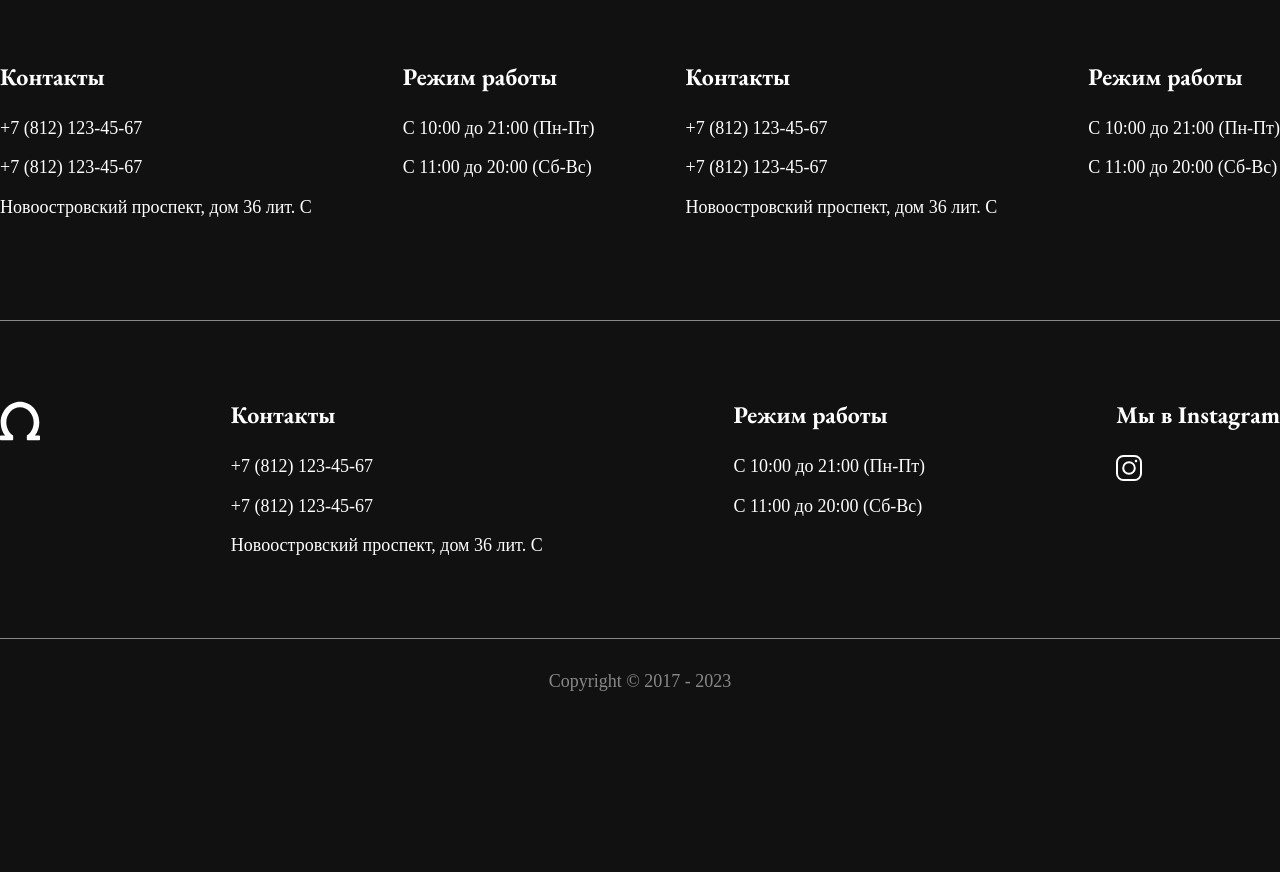
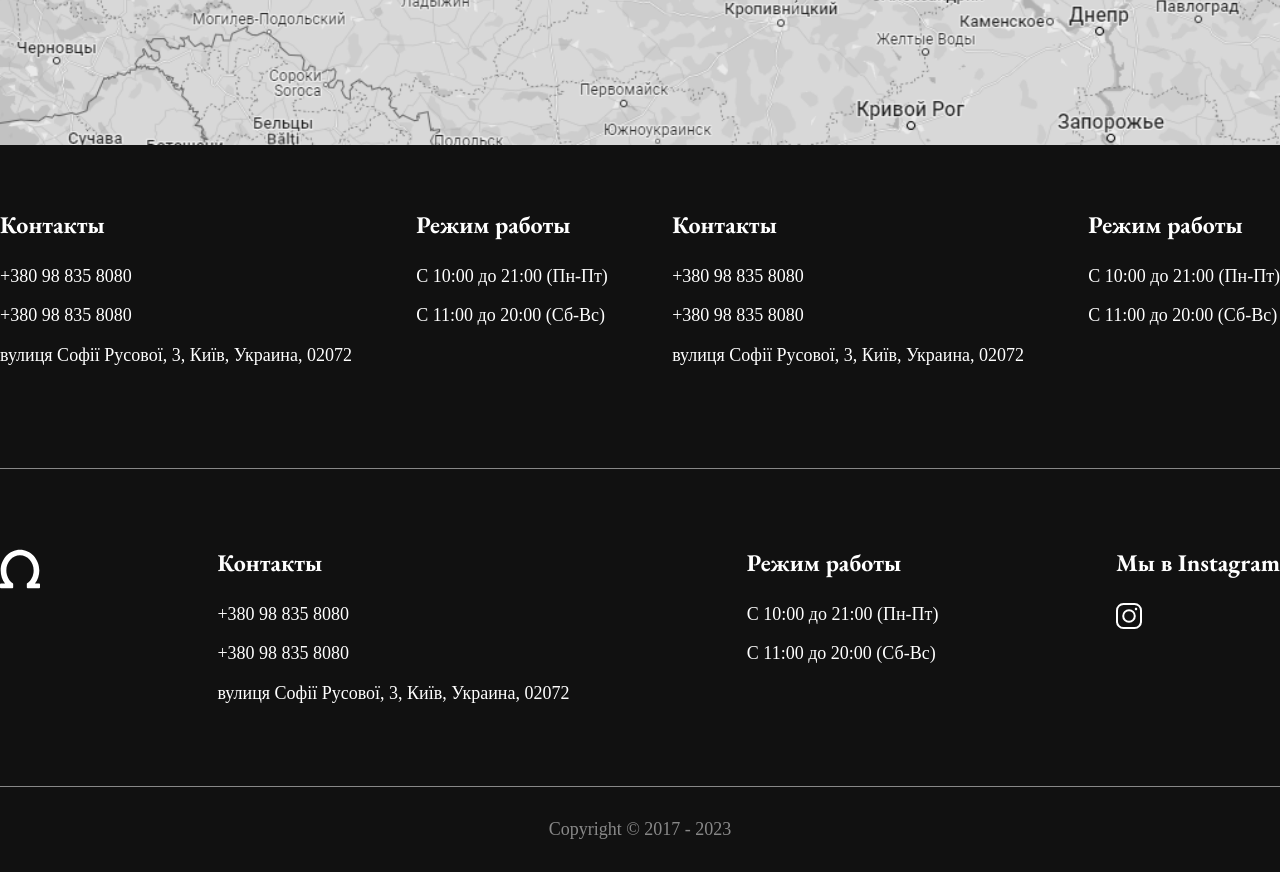
Before and after one commit to shpakvlad/Delote-Beauty, a plain HTML site: page contacts.html in a window 1280 px wide. Shown: the part 902-1774 px from the top of the page. Before the commit the page ends 1627 px from the top, so only its background shows below. Drawn offline with Linux system fonts and the light colour scheme; a web font is replaced by a local one.

Commit message:
translate address to ukranian

```diff
--- a/contacts.html
+++ b/contacts.html
@@ -80,14 +80,14 @@
         <section class="contacts wrapper">
             <h2>Контакты</h2>
 
-            <img src="./res/img/map/maps.png" alt="" />
+            <img src="./res/img/map/maps-kyiv.png" alt="" />
 
             <div class="menu-panel">
                 <div class="footer-menu">
                     <p>Контакты</p>
-                    <a href="tel:+78121234567">+7 (812) 123-45-67</a>
-                    <a href="tel:++79111234567">+7 (812) 123-45-67</a>
-                    <a href="#">Новоостровский проспект, дом 36 лит. С</a>
+                    <a href="tel:+380988358080">+380 98 835 8080</a>
+                    <a href="tel:+380988358080">+380 98 835 8080</a>
+                    <a href="#">вулиця Софії Русової, 3, Київ, Украина, 02072</a>
                 </div>
                 <div class="footer-menu">
                     <p>Режим работы</p>
@@ -97,9 +97,9 @@
 
                 <div class="footer-menu">
                     <p>Контакты</p>
-                    <a href="tel:+78121234567">+7 (812) 123-45-67</a>
-                    <a href="tel:++79111234567">+7 (812) 123-45-67</a>
-                    <a href="#">Новоостровский проспект, дом 36 лит. С</a>
+                    <a href="tel:+380988358080">+380 98 835 8080</a>
+                    <a href="tel:+380988358080">+380 98 835 8080</a>
+                    <a href="#">вулиця Софії Русової, 3, Київ, Украина, 02072</a>
                 </div>
                 <div class="footer-menu">
                     <p>Режим работы</p>
@@ -118,9 +118,9 @@
 
                 <div class="footer-menu">
                     <p>Контакты</p>
-                    <a href="tel:+78121234567">+7 (812) 123-45-67</a>
-                    <a href="tel:++79111234567">+7 (812) 123-45-67</a>
-                    <a href="#">Новоостровский проспект, дом 36 лит. С</a>
+                    <a href="tel:+78121234567">+380 98 835 8080</a>
+                    <a href="tel:++79111234567">+380 98 835 8080</a>
+                    <a href="#">вулиця Софії Русової, 3, Київ, Украина, 02072</a>
                 </div>
                 <div class="footer-menu">
                     <p>Режим работы</p>
--- a/res/css/contacts.css
+++ b/res/css/contacts.css
@@ -12,6 +12,7 @@ header {
 .contacts img {
     width: 100%;
     margin-bottom: 60px;
+    filter: grayscale(1);
 }
 
 /************************************************/
```
Also changed, not shown: index.html (+3 -3 lines), masters.html (+3 -3 lines), prices.html (+3 -3 lines), res/img/map/maps-kyiv.png (added).
